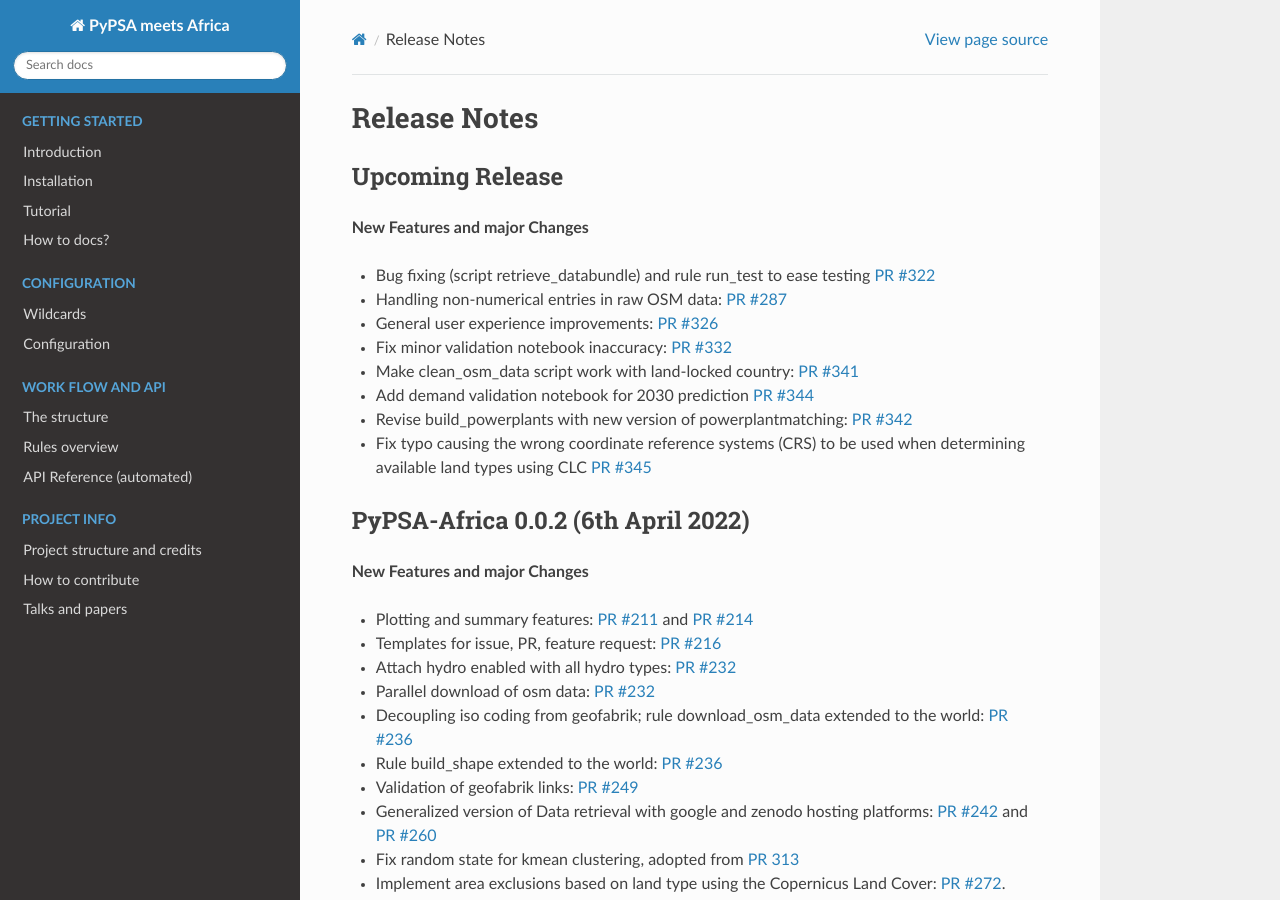
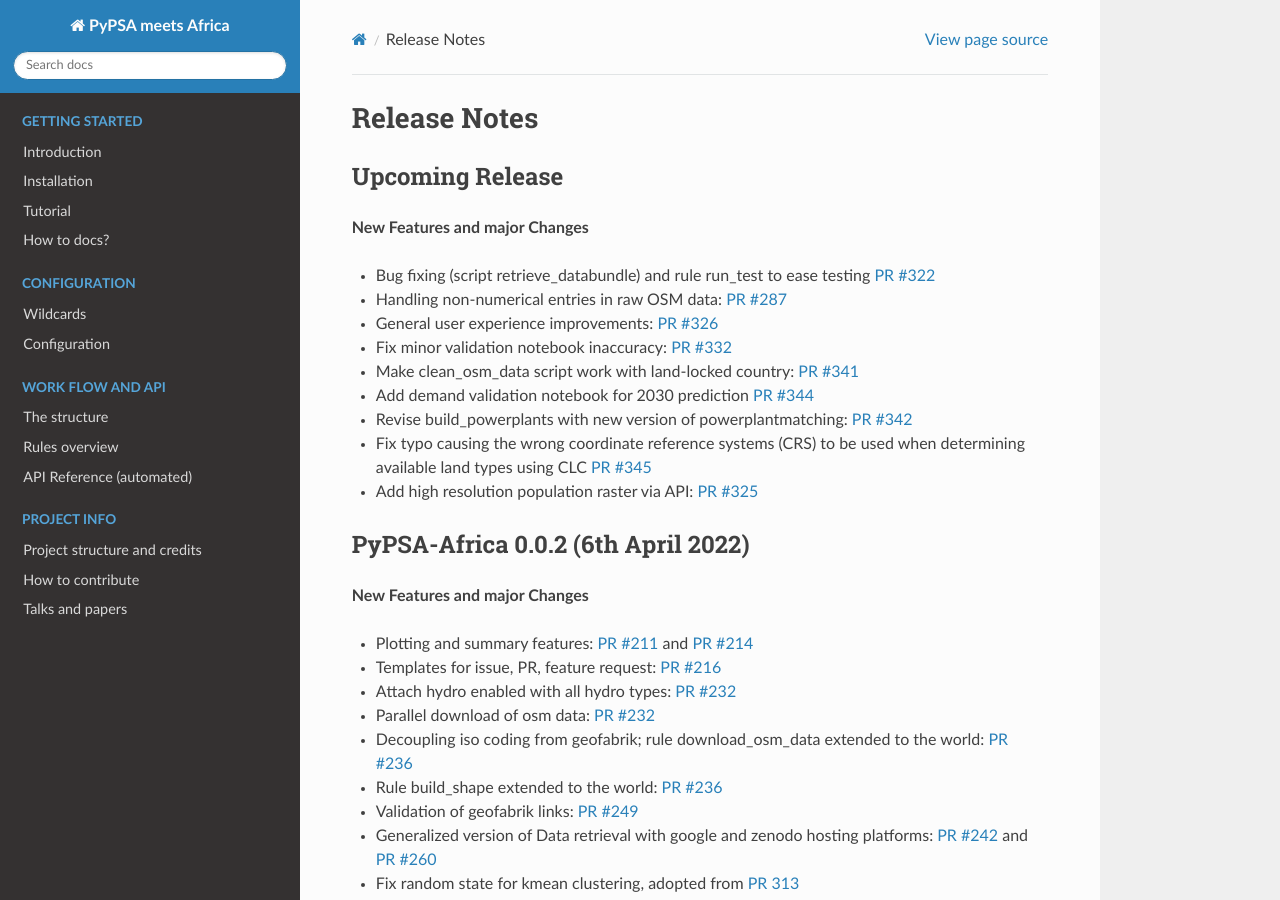
Before and after one commit to pypsa-meets-earth/pypsa-earth, a Sphinx documentation site: the page built from doc/release_notes.rst, in a window 1280 px wide and 900 px high. Built offline with Sphinx 7.4.7 and the Read the Docs theme 2.0.0, drawn with Linux system fonts in a browser that asks for light colours; pages that are not in the unit, such as notebooks, are missing from menus.

Commit message:
Add release note

```diff
--- a/doc/release_notes.rst
+++ b/doc/release_notes.rst
@@ -28,6 +28,9 @@
 * Revise build_powerplants with new version of powerplantmatching: `PR #342 <https://github.com/pypsa-meets-africa/pypsa-africa/pull/342>`_
 
 * Fix typo causing the wrong coordinate reference systems (CRS) to be used when determining available land types using CLC `PR #345 <https://github.com/pypsa-meets-africa/pypsa-africa/pull/345>`__
+
+* Add high resolution population raster via API: `PR #325 <https://github.com/pypsa-meets-africa/pypsa-africa/pull/325>`__
+
 
 PyPSA-Africa 0.0.2 (6th April 2022)
 =====================================
@@ -65,6 +68,7 @@
 * Solved the issue of "overpassing nodes" and restyling osm_build_network: `PR #294 <https://github.com/pypsa-meets-africa/pypsa-africa/pull/294>`__
 
 * Revise deprecations in build_shape: `PR #315 <https://github.com/pypsa-meets-africa/pypsa-africa/pull/315>`__
+
 
 PyPSA-Africa 0.0.1 (24th December 2021)
 =====================================
```
